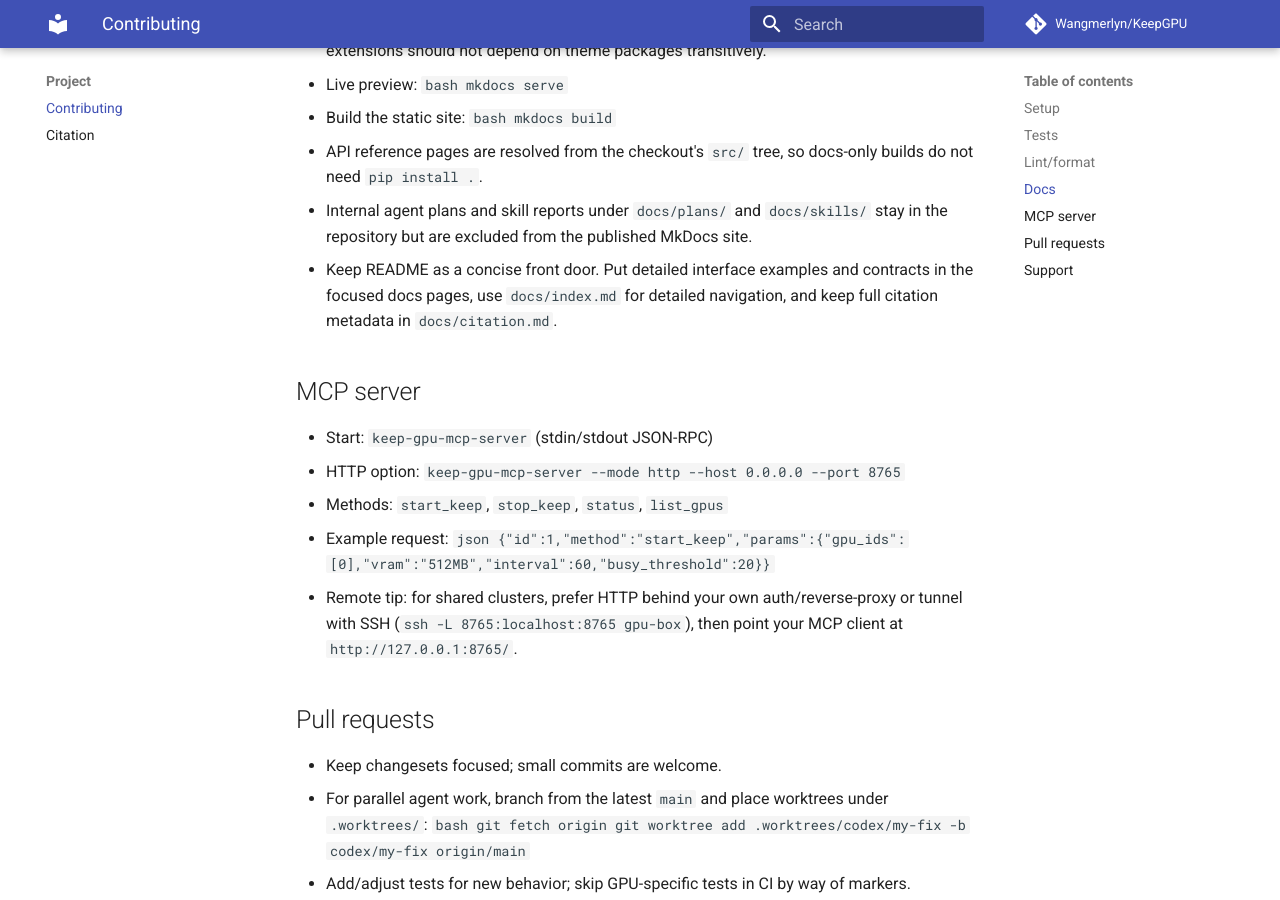
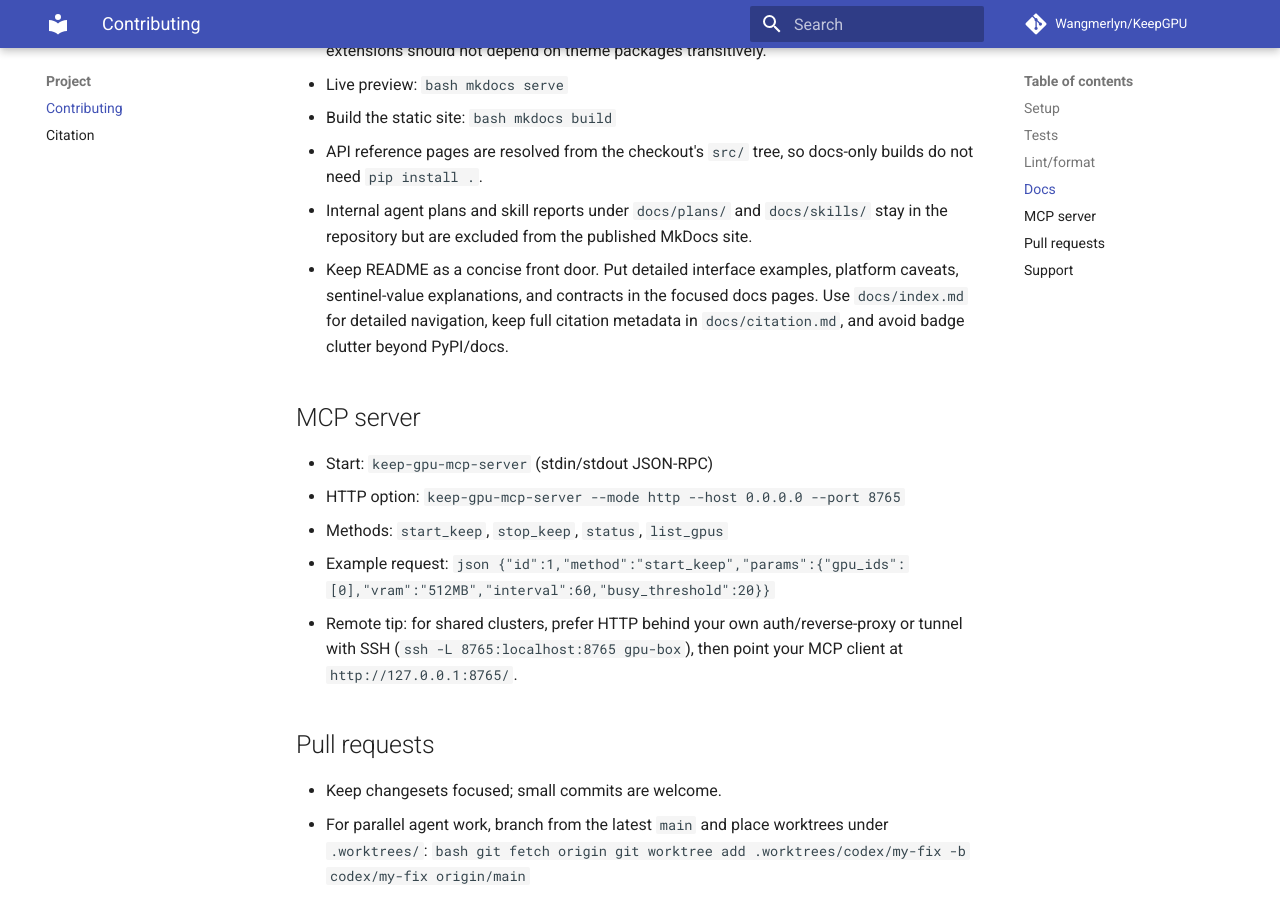
Before and after one commit to Wangmerlyn/KeepGPU, an MkDocs documentation site: the page built from docs/contributing.md, in a window 1280 px wide and 900 px high, scrolled down 1942 px. Built offline with MkDocs 1.6.1 and Material for MkDocs 9.7.7, drawn with Linux system fonts in a browser that asks for light colours; comment, search, counter and statistics services are not loaded.

Commit message:
docs(readme): keep front door minimal
Keep README as a compact front door and move detailed platform/protocol/citation guidance to docs.\n\nVerification:\n- PYTHONPATH=$PWD/src pytest tests/test_package_metadata.py -q\n- PYTHONPATH=$PWD/src mkdocs build --strict\n- git diff --check\n- pre-commit run --all-files --show-diff-on-failure\n\nLocal review:\n- Docs coverage explorer confirmed removed details remain covered in docs.\n- Local code reviewer found a brittle REST substring guard; narrowed and re-reviewed clean.

```diff
--- a/docs/contributing.md
+++ b/docs/contributing.md
@@ -98,9 +98,10 @@
   builds do not need `pip install .`.
 - Internal agent plans and skill reports under `docs/plans/` and `docs/skills/`
   stay in the repository but are excluded from the published MkDocs site.
-- Keep README as a concise front door. Put detailed interface examples and
-  contracts in the focused docs pages, use `docs/index.md` for detailed
-  navigation, and keep full citation metadata in `docs/citation.md`.
+- Keep README as a concise front door. Put detailed interface examples,
+  platform caveats, sentinel-value explanations, and contracts in the focused
+  docs pages. Use `docs/index.md` for detailed navigation, keep full citation
+  metadata in `docs/citation.md`, and avoid badge clutter beyond PyPI/docs.
 
 ## MCP server
 
```
Also changed, not shown: AGENTS.md (+3 -2 lines), README.md (+9 -19 lines), 1 other file.
